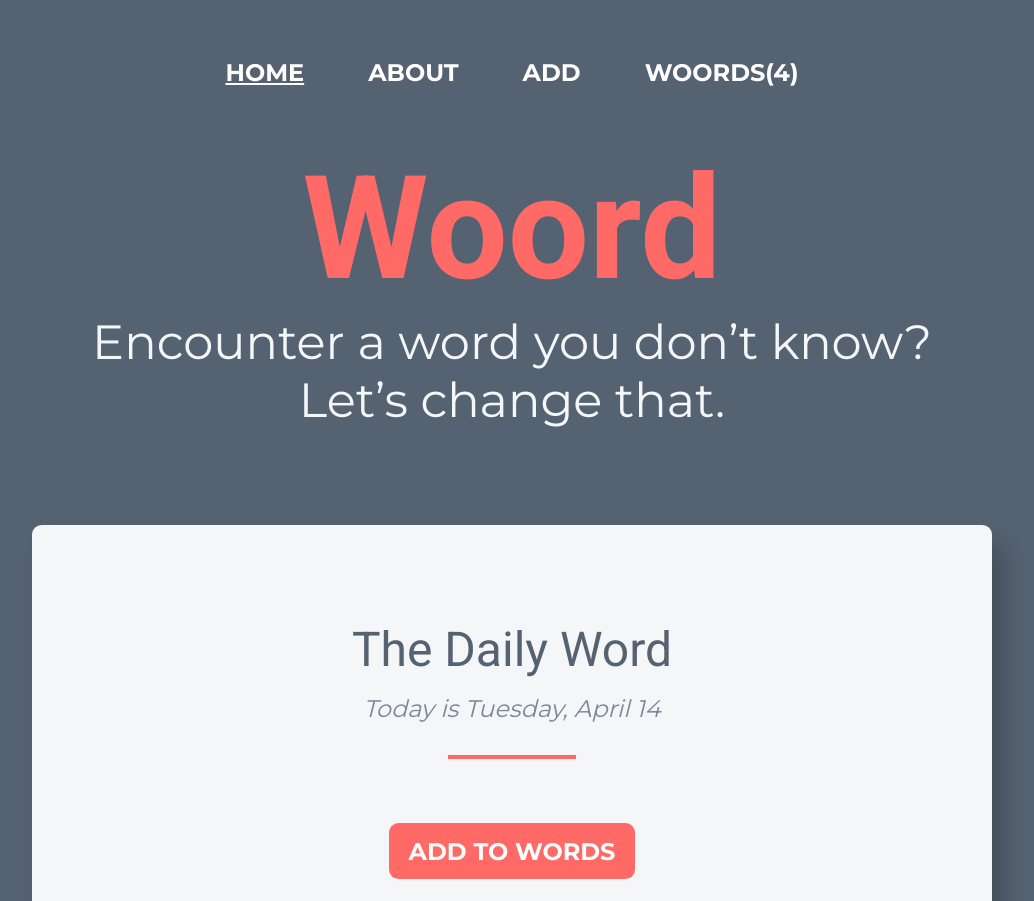
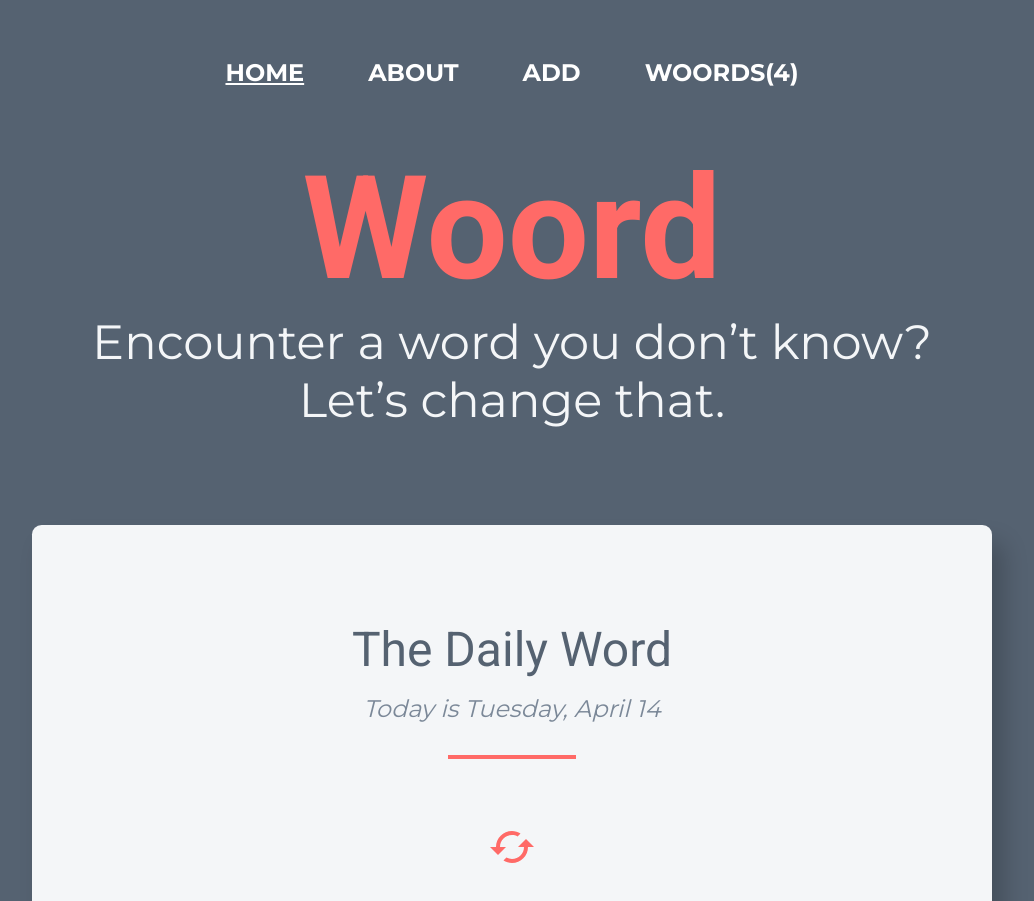
Before and after one commit to cjrpostma/woord, a React (Create React App) app: page /#/ in a window 1280 px wide. Shown: the top 901 px of the page, without its empty margins (128-1162 px from the left). Built offline with nearby package versions, Linux system fonts and the light colour scheme.

Commit message:
Add material ui icon for DailyWord refresh

```diff
--- a/package.json
+++ b/package.json
@@ -4,6 +4,7 @@
   "private": true,
   "dependencies": {
     "@material-ui/core": "^4.9.10",
+    "@material-ui/icons": "^4.9.1",
     "@testing-library/user-event": "^7.2.1",
     "prop-types": "^15.7.2",
     "react": "^16.13.1",
--- a/src/containers/DailyWord/DailyWord.js
+++ b/src/containers/DailyWord/DailyWord.js
@@ -1,4 +1,10 @@
 import React from 'react';
+import styled, { css } from 'styled-components';
+
+// icons ------------------------------
+import CachedIcon from '@material-ui/icons/Cached';
+
+// utils ------------------------------
 import { getTodayFormatted } from '../../utils';
 
 // components ------------------------------
@@ -6,6 +12,33 @@ import Button from '../../components/Button/Button';
 import Header from '../../components/Header/Header';
 import StyledHeaderTitle from '../../styles/StyledHeaderTitle';
 import StyledHeaderSubtitle from '../../styles/StyledHeaderSubtitle';
+
+const StyledRefreshIcon = styled(CachedIcon)`
+  color: ${({ theme }) => theme.colors.magenta};
+
+  && {
+    display: block;
+    font-size: ${({ theme }) => theme.fontSizes.lg};
+    margin: 2rem auto;
+    transition: transform 150ms ease-in-out 100ms;
+  }
+
+  &:hover {
+    cursor: pointer;
+    transform: scale(0.9);
+  }
+
+  ${({ disabled }) =>
+    disabled &&
+    css`
+      color: ${({ theme }) => theme.colors.grayLighter};
+
+      &:hover {
+        cursor: auto;
+        transform: scale(1);
+      }
+    `}
+`;
 
 const DailyWord = () => (
   <section>
@@ -15,6 +48,7 @@ const DailyWord = () => (
         Today is {getTodayFormatted()}
       </StyledHeaderSubtitle>
     </Header>
+    <StyledRefreshIcon disabled={false} aria-label="refresh daily word" />
     <Button>Add to words</Button>
   </section>
 );
@@ -22,7 +56,7 @@ const DailyWord = () => (
 // will need to connect the component
 // make an api call on load
 // display the result
-// add ADD TO WORDS button
+// ! add ADD TO WORDS button
 // add refresh button
 // will need to conditionally render loading, error
 
```
Also changed, not shown: 1 other file (tests, documents, lock files or other folders).
